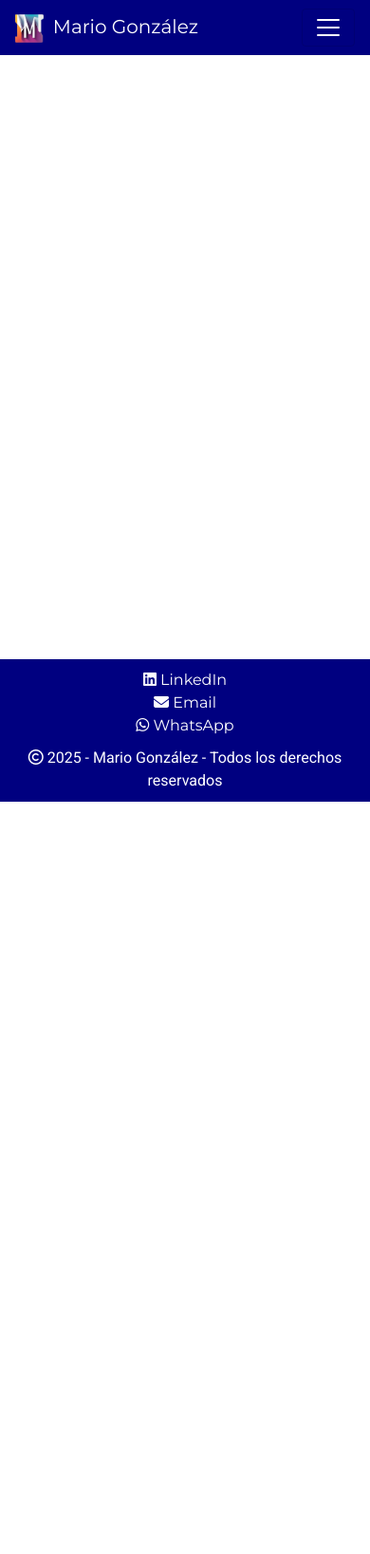
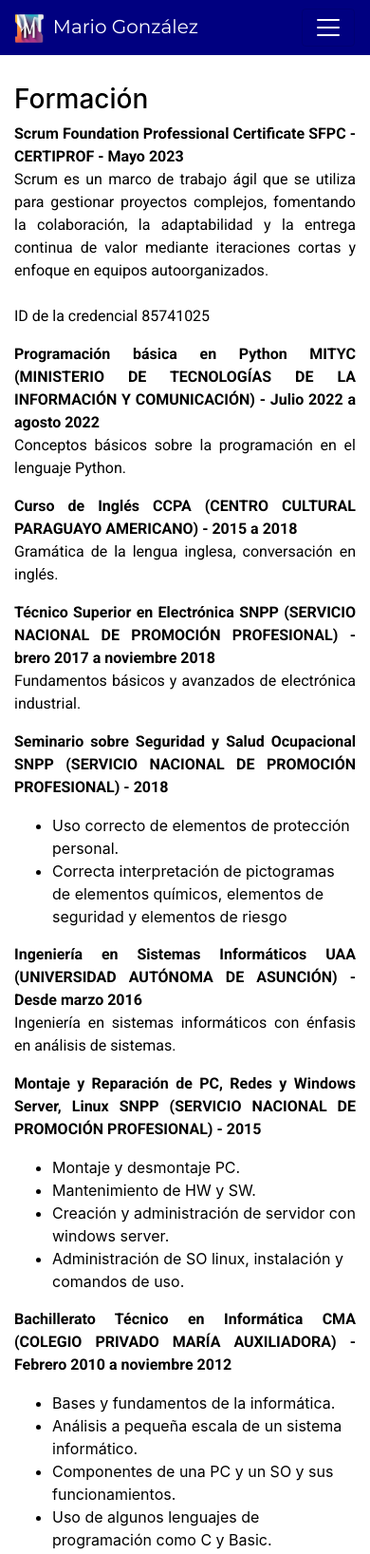
Before and after one commit to marioGonzalez95/cv, a plain HTML site: page formacion.html in a window 390 px wide. Shown: the top 1636 px of the page at 95% size. Before the commit the page ends 844 px from the top, so only its background shows below. Drawn offline with nearby package versions, Linux system fonts and the light colour scheme.

Commit message:
Se agrega sección de mi formación y competencias...

```diff
--- a/assets/css/main.scss
+++ b/assets/css/main.scss
@@ -25,6 +25,10 @@ p {
     font-family: var(--Roboto);
     font-weight: 400;
     text-align: justify;
+}
+
+.margenes_top {
+    margin-top: 60px;
 }
 
 a {
@@ -63,8 +67,6 @@ a {
 }
 
 section.saludo {
-    margin-top: 60px;
-
     .cont-columnas {
         max-width: 435px;
         font-family: var(--Roboto);
@@ -84,10 +86,6 @@ section.saludo {
         border-radius: 60px;
         border: 3px solid var(--navy);
     }
-}
-
-section.description {
-    margin-top: 60px;
 }
 
 .img-brand {
@@ -210,6 +208,14 @@ footer {
         height: unset;
     }
 
+    .web-developer-junior {
+        text-align: center;
+    }
+
+    .margenes_top {
+        margin-top: 30px;
+    }
+
     .titulo-brand {
         font-weight: 400;
         font-size: 20px;
--- a/components/header.html
+++ b/components/header.html
@@ -34,8 +34,10 @@
           Más sobre mi
         </a>
         <div class="dropdown-menu">
-          <a class="dropdown-item" href="formacion.html">Formación</a>
-          <a class="dropdown-item" href="#">Another action</a>
+          <a class="dropdown-item" href="formacion.html"> Formación </a>
+          <a class="dropdown-item" href="competencia_interes.html">
+            Competencias & Intereses
+          </a>
           <!--   <div class="dropdown-divider"></div>
           <a class="dropdown-item" href="#">Something else here</a> -->
         </div>
--- a/formacion.html
+++ b/formacion.html
@@ -9,7 +9,105 @@
   </head>
   <body>
     <div id="header" class="cont-nav"></div>
-    <div class="container container_main"></div>
+    <div class="container container_main">
+      <section class="formacion margenes_top">
+        <h3>Formación</h3>
+        <p>
+          <b>
+            Scrum Foundation Professional Certificate SFPC - CERTIPROF - Mayo
+            2023
+          </b>
+          <br />
+          Scrum es un marco de trabajo ágil que se utiliza para gestionar
+          proyectos complejos, fomentando la colaboración, la adaptabilidad y la
+          entrega continua de valor mediante iteraciones cortas y enfoque en
+          equipos autoorganizados. <br /><br />
+          ID de la credencial 85741025
+        </p>
+
+        <p>
+          <b
+            >Programación básica en Python MITYC (MINISTERIO DE TECNOLOGÍAS DE
+            LA INFORMACIÓN Y COMUNICACIÓN) - Julio 2022 a agosto 2022
+          </b>
+          <br />
+          Conceptos básicos sobre la programación en el lenguaje Python.
+        </p>
+
+        <p>
+          <b
+            >Curso de Inglés CCPA (CENTRO CULTURAL PARAGUAYO AMERICANO) - 2015 a
+            2018
+          </b>
+          <br />
+          Gramática de la lengua inglesa, conversación en inglés.
+        </p>
+
+        <p>
+          <b>
+            Técnico Superior en Electrónica SNPP (SERVICIO NACIONAL DE PROMOCIÓN
+            PROFESIONAL) - brero 2017 a noviembre 2018
+          </b>
+          <br />
+          Fundamentos básicos y avanzados de electrónica industrial.
+        </p>
+
+        <p>
+          <b>
+            Seminario sobre Seguridad y Salud Ocupacional SNPP (SERVICIO
+            NACIONAL DE PROMOCIÓN PROFESIONAL) - 2018
+          </b>
+          <br />
+          <ul>
+            <li>
+              Uso correcto de elementos de protección personal.
+            </li>
+            <li>
+              Correcta interpretación de pictogramas de elementos químicos,
+          elementos de seguridad y elementos de riesgo
+            </li>
+          </ul>
+        </p>
+
+        <p>
+          <b>
+            Ingeniería en Sistemas Informáticos UAA (UNIVERSIDAD AUTÓNOMA DE
+            ASUNCIÓN) - Desde marzo 2016
+          </b>
+          <br />
+          Ingeniería en sistemas informáticos con énfasis en análisis de
+          sistemas.
+        </p>
+
+        <p>
+          <b>
+            Montaje y Reparación de PC, Redes y Windows Server, Linux SNPP
+            (SERVICIO NACIONAL DE PROMOCIÓN PROFESIONAL) - 2015
+          </b>
+          <br />
+          <ul>
+            <li>Montaje y desmontaje PC.</li>
+            <li>Mantenimiento de HW y SW.</li>
+            <li>Creación y administración de servidor con windows server.</li>
+            <li>Administración de SO linux, instalación y comandos de uso.</li>
+          </ul>
+        </p>
+
+        <p>
+          <b>
+            Bachillerato Técnico en Informática CMA (COLEGIO PRIVADO MARÍA
+            AUXILIADORA) - Febrero 2010 a noviembre 2012
+          </b>
+          <br />
+            <ul>
+              <li>Bases y fundamentos de la informática.</li>
+              <li>Análisis a pequeña escala de un sistema informático.</li>
+              <li>Componentes de una PC y un SO y sus funcionamientos.</li>
+              <li>Uso de algunos lenguajes de programación como C y Basic.</li>
+            </ul>
+        </p>
+      </section>
+    </div>
     <div id="footer"></div>
 
     <!-- Optional JavaScript -->
```
Also changed, not shown: competencia_interes.html (added, +53 -0 lines), index.html (+3 -3 lines), assets/css/main.css, 2 other files.
